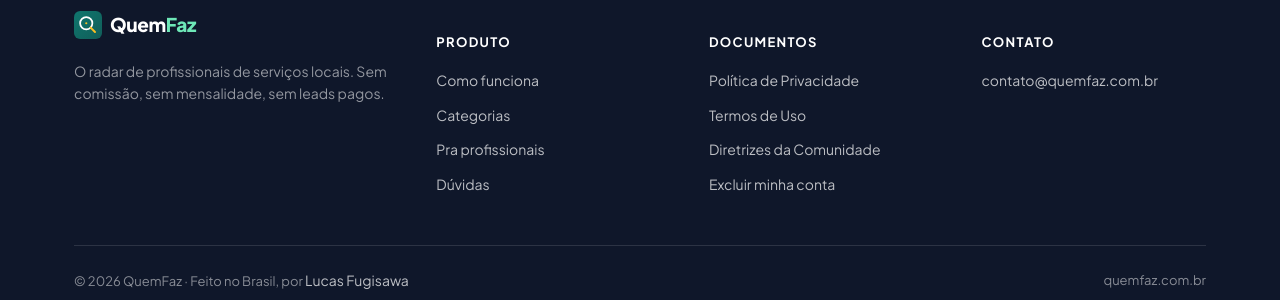
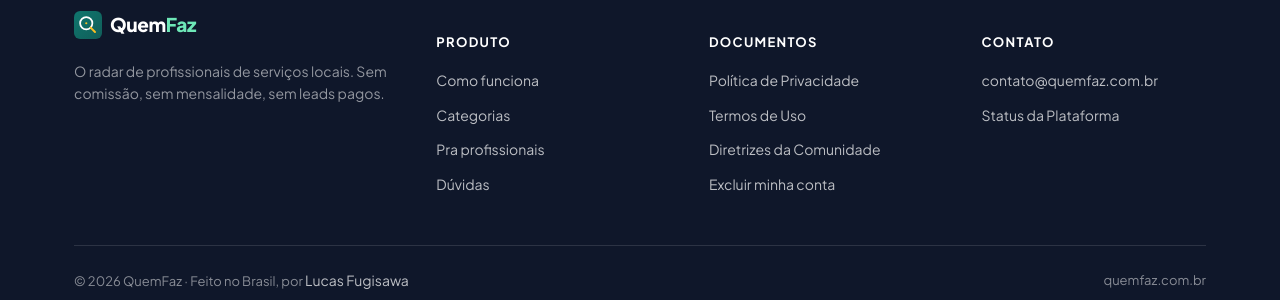
Before and after one commit to lucasfugisawa/quemfaz-website, a Jekyll site: the page index.html, which Jekyll copies as it is, in a window 1280 px wide and 900 px high, scrolled down 5010 px. Shown: the part 584-884 px from the top of the window. Built offline with Jekyll 4.4.1, drawn with Linux system fonts in a browser that asks for light colours.

Commit message:
Add 'Status da Plataforma' footer link to UptimeRobot status page
Surfaces the public uptime status page (https://stats.uptimerobot.com/femXe3Clqx)
in the footer of both the landing page and the legal-doc shell layout, so
users investigating an issue can self-check whether the system is up.

Placed alongside the existing operational links (Privacidade, Termos,
Diretrizes, Excluir conta, contato@) — a section non-technical users
rarely visit, but where someone investigating an outage will look.

```diff
--- a/_layouts/default.html
+++ b/_layouts/default.html
@@ -72,6 +72,7 @@
       <a href="/termos.html">Termos</a>
       <a href="/diretrizes.html">Diretrizes</a>
       <a href="/excluir-conta.html">Excluir conta</a>
+      <a href="https://stats.uptimerobot.com/femXe3Clqx" target="_blank" rel="noopener noreferrer">Status da Plataforma</a>
       <a href="mailto:contato@quemfaz.com.br">contato@quemfaz.com.br</a>
     </div>
   </div>
--- a/index.html
+++ b/index.html
@@ -723,6 +723,7 @@
         <h5>Contato</h5>
         <ul>
           <li><a href="mailto:contato@quemfaz.com.br">contato@quemfaz.com.br</a></li>
+          <li><a href="https://stats.uptimerobot.com/femXe3Clqx" target="_blank" rel="noopener noreferrer">Status da Plataforma</a></li>
         </ul>
       </div>
     </div>
```
